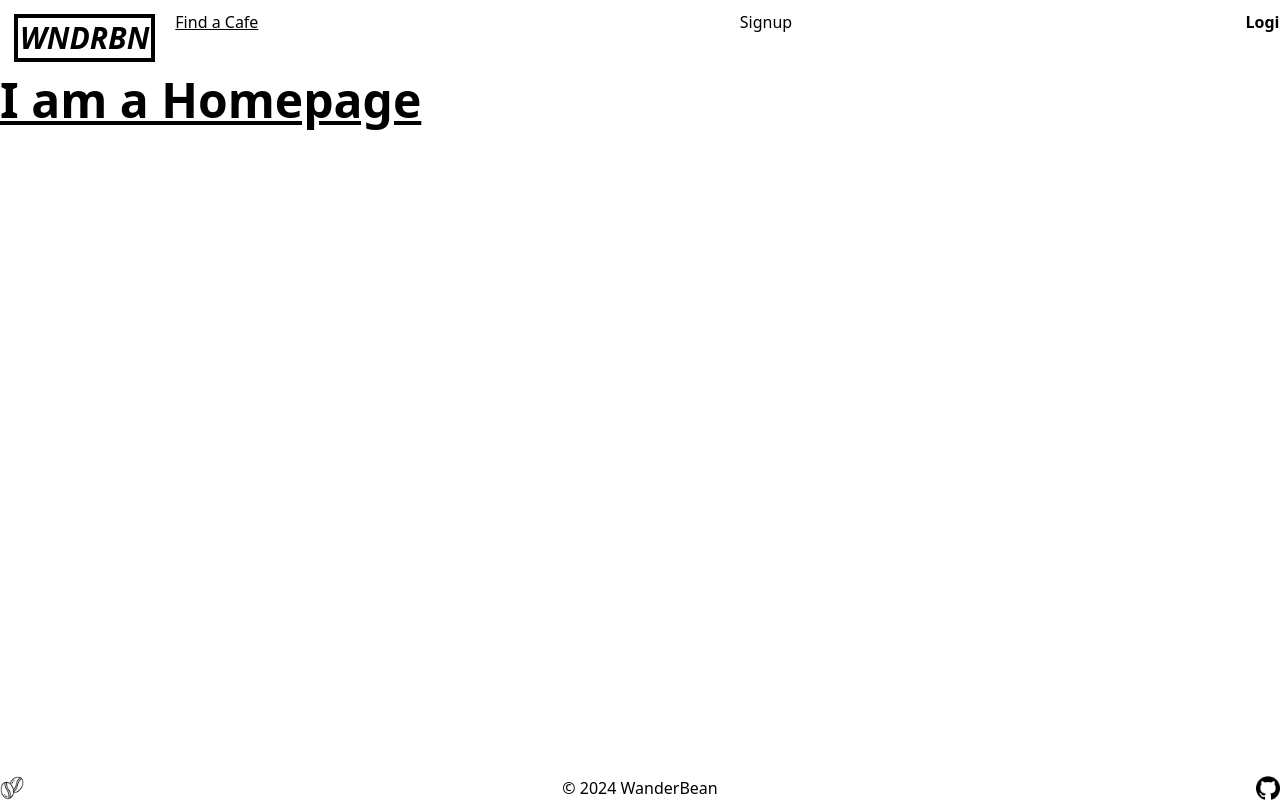
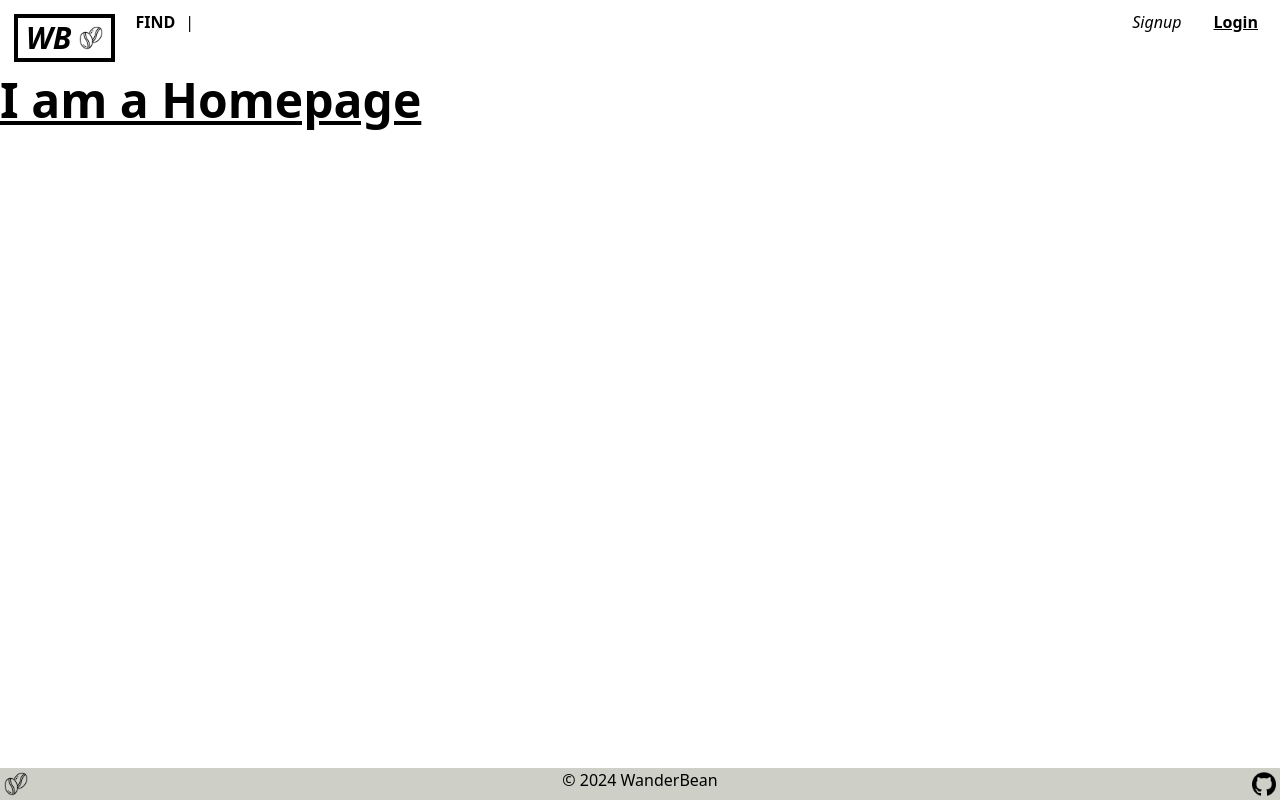
Before and after one commit to WanderBean/Wanderbean-Frontend, a React (Vite) app: page / in a window 1280 px wide. Built offline with nearby package versions, Linux system fonts and the light colour scheme.

Commit message:
footer, navbar, CafeList styling done

```diff
--- a/src/App.css
+++ b/src/App.css
@@ -1,3 +1,7 @@
+body {
+  overflow-x: hidden;
+}
+
 input[type="radio"] {
   display: none;
 }
--- a/src/components/AverageRating.jsx
+++ /dev/null
@@ -1,40 +0,0 @@
-import React from "react"
-
-function AverageRating() {
-    const { id } = useParams();
-
-    const API_URL = import.meta.env.VITE_API_URL
-
-    const getCafe = () => {
-        axios
-          .get(`${API_URL}/cafes/${id}`)
-          .then((response) => {
-            console.log(response.data)
-          })
-          .catch((err) => {
-            console.log(err.response.data.message);
-          });
-      };
-      useEffect(() => {
-        getCafe();
-      }, [id]);
-
-    return (
-        <>
-        {[...Array(5)].map((stars, index) => {
-                      return (
-                        <label key={index}>
-                          <input type="radio" name="stars" value={index} />
-                          <FaStar
-                            className="star"
-                            size={25}
-                            color={index < review.stars ? "#ffc107" : "#e4e5e9"}
-                          />
-                        </label>
-                      );
-                    })}
-        </>
-    )
-}
-
-export default AverageRating
--- a/src/components/Footer.jsx
+++ b/src/components/Footer.jsx
@@ -5,13 +5,13 @@ import github from "../img/github-logo.png";
 
 function Footer() {
   return (
-    <div className="w-screen absolute bottom-0 flex flex-row justify-between items-start">
+    <div className="bg-grey w-screen flex flex-row justify-between items-start fixed bottom-0">
       <Link to="/">
-        <img src={logo} alt="Wanderbeans Logo" className="max-h-6" />
+        <img src={logo} alt="Wanderbeans Logo" className="max-h-6 m-1" />
       </Link>
       <div>© 2024 WanderBean </div>
       <Link to="https://github.com/WanderBean">
-        <img src={github} alt="Github Logo" className="max-h-6" />
+        <img src={github} alt="Github Logo" className="max-h-6 m-1" />
       </Link>
     </div>
   );
--- a/src/components/Navbar.jsx
+++ b/src/components/Navbar.jsx
@@ -11,21 +11,23 @@ function NavBar() {
     <div className="m-2.5 flex flex-row w-screen items-start justify-between">
       <div className="flex items-start mr-7">
         <Link
-          className="text-3xl border-solid border-4 border-black m-1 px-0.5 py-0.5 font-extrabold italic  "
+          className="flex items-center border-solid border-4 border-black m-1 px-2 py-0.5 "
           to="/"
         >
-          {/* <img src={logo} alt="Wanderbeans Logo" /> */}WNDRBN
+          <span className="text-3xl mr-2 font-extrabold italic">WB</span>
+          <img src={logo} alt="Wanderbeans Logo" className="max-h-6" />
         </Link>
-        <Link to="/cafes" className="ml-4 underline">
-          Find a Cafe
+        <Link to="/cafes" className="ml-4 font-bold">
+          FIND
         </Link>
+        <p className="mx-2.5">|</p>
         {isLoggedIn === true ? (
           <>
             <button
               onClick={() => navigate(`/cafes/add`)}
-              className="ml-4 underline"
+              className="font-bold"
             >
-              Add Café
+              ADD CAFE
             </button>
           </>
         ) : null}
@@ -33,16 +35,18 @@ function NavBar() {
 
       {/* Login & Logout functionality - toggle between buttons*/}
       {isLoggedIn === false ? (
-        <>
-          <Link to="/signup">Signup</Link>
-          <Link to="/login" className="font-bold">
+        <div className="flex items-center">
+          <Link to="/signup" className="mr-8 italic">
+            Signup
+          </Link>
+          <Link to="/login" className="font-bold underline mr-8">
             Login
           </Link>
-        </>
+        </div>
       ) : (
-        <div className="flex items-center mr-7">
+        <div className="flex items-center">
           <p className="mr-8 italic">Hi, {user.name}!</p>
-          <Link onClick={logOutUser} className="font-bold underline">
+          <Link onClick={logOutUser} className="font-bold underline mr-8">
             Logout
           </Link>
         </div>
--- a/src/components/Searchbar.jsx
+++ b/src/components/Searchbar.jsx
@@ -3,15 +3,15 @@ import { FaSearch } from "react-icons/fa";
 
 function SearchBar({ searchTerm, handleSearch }) {
   return (
-    <div className="justify-start flex bg-white rounded-full shadow-md my-1.5 max-w-md mx-auto">
+    <div className="w-60 flex rounded-full shadow-md max-w-md mx-auto mt-8">
       <input
         type="text"
         placeholder="Search..."
         value={searchTerm}
         onChange={handleSearch}
-        className="py-2 px-4 rounded-l-full focus:outline-none"
+        className="py-2 px-4 rounded-l-full flex-grow focus:outline-none"
       />
-      <button className="flex justify-start h-full w-12 bg-blue-500 text-white rounded-r-full">
+      <button className="flex items-center justify-center w-12 bg-blue-500 text-white rounded-r-full">
         <FaSearch />
       </button>
     </div>
--- a/tailwind.config.js
+++ b/tailwind.config.js
@@ -1,17 +1,14 @@
 /** @type {import('tailwindcss').Config} */
 export default {
-  content: [
-    "./index.html",
-    "./src/**/*.{js,ts,jsx,tsx}",
-  ],
+  content: ["./index.html", "./src/**/*.{js,ts,jsx,tsx}"],
   theme: {
     colors: {
-      'white': '#F5F5F5',
-      'grey': '#CECFC7',
-      'black': '#000000',
-      'red': '#ff0000'
+      white: "#F5F5F5",
+      grey: "#CECFC7",
+      black: "#000000",
+      red: "#ff0000",
     },
     extend: {},
   },
   plugins: [],
-}
+};
```
